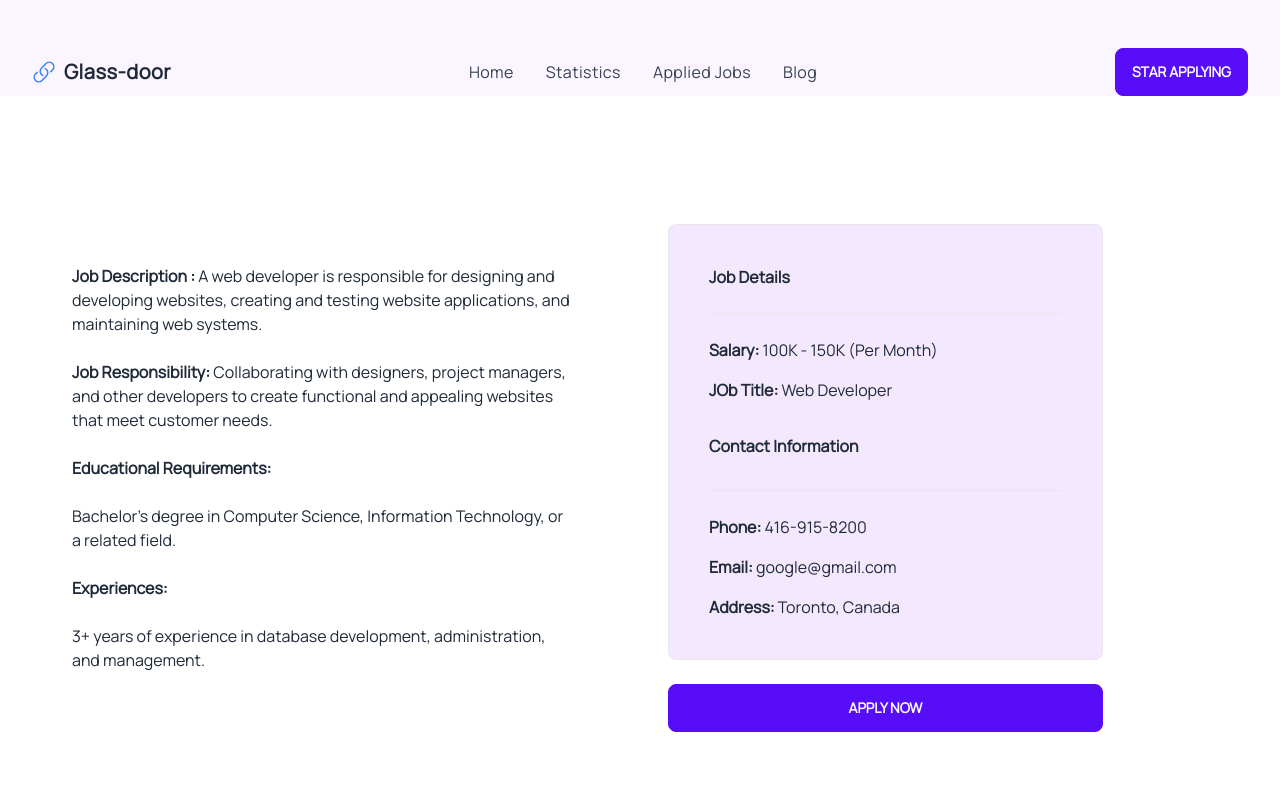
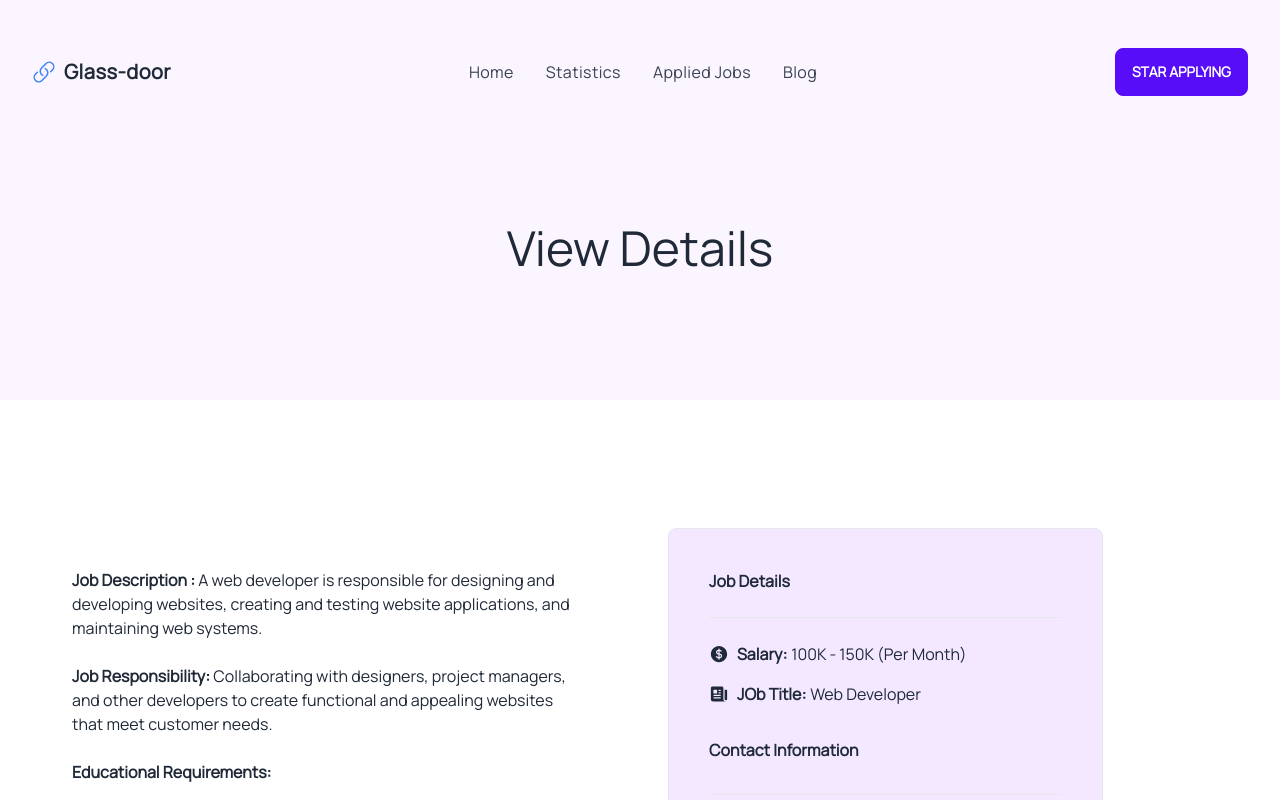
Before and after one commit to tariik12/glass-door, a React (Vite) app: page /detailsFeaturedCard/1abc1 in a window 1280 px wide. Shown: the top 800 px of the page. Built offline with nearby package versions, Linux system fonts and the light colour scheme.

Commit message:
not found page netlify sloved

```diff
--- a/index.html
+++ b/index.html
@@ -4,7 +4,7 @@
     <meta charset="UTF-8" />
     <!-- <link rel="icon" type="image/svg+xml" href="/vite.svg" /> -->
     <meta name="viewport" content="width=device-width, initial-scale=1.0" />
-    <title>Vite + React</title>
+    <title>Assignment-9</title>
   </head>
   <body>
     <div id="root"></div>
--- a/src/assets/fakebd.js
+++ b/src/assets/fakebd.js
@@ -16,7 +16,7 @@ const addToDb =(data)=>{
 }
 
 const getShoppingCart = () => {
-    let shoppingCart = {};
+    let shoppingCart = [];
     const storedCart = localStorage.getItem('bookmark');
     if (storedCart) {
         shoppingCart = JSON.parse(storedCart);
@@ -24,9 +24,6 @@ const getShoppingCart = () => {
 
     return shoppingCart;
 }
-
-
-
 export {
     addToDb,
     getShoppingCart,
--- a/src/components/AppliedJobs.jsx
+++ b/src/components/AppliedJobs.jsx
@@ -8,10 +8,8 @@ import { toast } from 'react-hot-toast';
 
 const AppliedJobs = () => {
     const saveData =useContext(ProductContext)
-    // const getShoppingCar =getShoppingCart()
-    // console.log(getShoppingCar)
     console.log(saveData)
-//    if (!saveData.length === 0){
+    console.log(saveData)
         const [data,setData] = useState(saveData)
     const handleData =(id)=>{
             const k = saveData.filter(f =>f.rem_onsite_job === id)
@@ -24,20 +22,18 @@ const AppliedJobs = () => {
     return (
         <div>
             <h1 className='bg-purple-50 p-5 text-center text-5xl py-28'>Applied Jobs</h1>
-            <div className='flex justify-center '>
+            <div className='flex justify-end my-container gap-5 my-5 '>
                 <button onClick={() => handleData("Remote")}  className='my-btn'>Remote</button>
                 <button onClick={() => remoteData("Onsite")} className='my-btn'>Onsite</button>
-            </div>
-            {
+            </div >
+           <div>
+           {
                data.map((save,index)=>
                     <CardAppliedJob save={save} key={index}/>)
             }
+           </div>
         </div>
     );
-    // }
-    // else{
-    //      toast.error('No Job Applied')
-    // }
 
 };
 
--- a/src/components/CardAppliedJob.jsx
+++ b/src/components/CardAppliedJob.jsx
@@ -1,23 +1,34 @@
 import React from 'react';
 import { Link } from 'react-router-dom';
+import {
+  MapPinIcon,
+  CurrencyDollarIcon
+} from '@heroicons/react/24/solid'
 
 
 const CardAppliedJob = ({save}) => {
     const {company_picture,job_title,company_logo,company_name,rem_onsite_job,fulltime_part_time,location,salary}=save
     return (
-        <div className='my-container border flex items-center'>
-          <div>
-          <img src={company_picture} alt="" />
+        <div className=' my-container p-5 border flex justify-between items-center'>
+         <div className='flex items-center gap-2'>
+         <div>
+          <img className='rounded-lg' src={company_picture} alt="" />
           </div>
-       <div>
-       <p>{job_title}</p>
-       <p>{company_logo}</p>
-       <p>{company_name}</p>
-       <p>{rem_onsite_job}</p>
-       <p>{fulltime_part_time}</p>
-       <p>{location}</p>
-       <p>{salary}</p>
+       <div className='text-start w-100'>
+       <h4 className='font-extrabold '>{job_title}</h4>
+       <p className='mt-2 mb-4'>{company_name}</p>
+      <div className='flex gap-2 '>
+      <p className='border rounded p-1'>{rem_onsite_job}</p>
+       <p className='border rounded p-1'>{fulltime_part_time}</p>
+      </div>
+      <div className='flex mt-2 mb-6 '>
+            <MapPinIcon className='w-5 me-1 '  />
+            <p className=' me-1'> {location}</p>
+            <CurrencyDollarIcon className='w-5 me-1' />
+            <p className=''>{salary}</p>
+            </div>
        </div>
+         </div>
        <div className=''>
         <Link to='/'><button className='my-btn' >View Details</button></Link>
        </div>
--- a/src/components/Home/Banner/Banner.jsx
+++ b/src/components/Home/Banner/Banner.jsx
@@ -15,7 +15,7 @@ const Banner = () => {
             <button className="my-btn lg:mt-8 md:mt-8">Get Started</button>
             </div>
             <div className= 'flex justify-end'>
-                <img  className=' w-3/4   ' src="P3OLGJ1 copy 1.png" alt="" />
+                <img  className=' w-96 rounded   ' src="https://imagizer.imageshack.com/img924/4374/aQnXfl.jpg" alt="" />
             </div>
         </div>
         </div>
--- a/src/components/Home/DetailsFeaturedCard/DetailsFeaturedCard.jsx
+++ b/src/components/Home/DetailsFeaturedCard/DetailsFeaturedCard.jsx
@@ -1,6 +1,14 @@
 import React from 'react';
 import { useLoaderData, useParams } from 'react-router-dom';
 import { addToDb } from '../../../assets/fakebd';
+import {
+    MapPinIcon,
+    CurrencyDollarIcon,
+    PhoneIcon,
+    EnvelopeIcon,
+    NewspaperIcon
+  } from '@heroicons/react/24/solid'
+
 
 
 const DetailsFeaturedCard = () => {
@@ -10,8 +18,9 @@ const DetailsFeaturedCard = () => {
     const { company_name, con_info_email, con_info_phone, educational_requirements, experiences,fulltime_part_time, job_description, job_responsibility, job_title, location, rem_onsite_job, salary,company_picture} =detailsFeaturedCard ;
 
     return (
-
-        <div className='grid grid-cols-2  gap-14 my-container mt-32'>
+        <div>
+            <h1 className='bg-purple-50 text-5xl text-center py-32'>View Details</h1>
+             <div className='grid grid-cols-2  gap-14 my-container mt-32'>
         <div className=' rounded-lg p-10 '>
             <p><strong>Job Description :</strong> {job_description}</p>
             <p className='my-6'><strong>Job Responsibility:</strong>{job_responsibility}</p>
@@ -23,13 +32,13 @@ const DetailsFeaturedCard = () => {
     <h4 className='font-extrabold'>Job Details</h4>
     <hr className='my-6' />
 
-    <p><strong>Salary:</strong> {salary}</p>
-    <p className='mt-4'><strong>JOb Title:</strong>  {job_title}</p>
+    <p className='flex gap-1'> <CurrencyDollarIcon className='w-5 me-1' /><strong>Salary:</strong> {salary}</p>
+    <p className='mt-4 flex gap-1'> <NewspaperIcon className='w-5 me-1' /><strong>JOb Title:</strong>  {job_title}</p>
     <h4 className='my-8 font-extrabold'>Contact Information</h4>
     <hr className=''/>
-    <p className='mt-6 mb-4'><strong>Phone:</strong> {con_info_phone}</p>
-    <p><strong>Email:</strong> {con_info_email}</p>
-    <p className='mt-4'><strong >Address:</strong> {location}</p>
+    <p className='mt-6 mb-4 flex gap-1'> <PhoneIcon className='w-5 me-1 '  /><strong>Phone:</strong> {con_info_phone}</p>
+    <p className='flex gap-1'><EnvelopeIcon className='w-5 me-1' /> <strong>Email:</strong> {con_info_email}</p>
+    <p className='mt-4 flex gap-1'><MapPinIcon className='w-5 me-1 '  /><strong >Address:</strong> {location}</p>
     </div>
 
     <div className='mt-6'>
@@ -39,6 +48,7 @@ const DetailsFeaturedCard = () => {
 
 
             </div>
+        </div>
     );
 };
 
```
Also changed, not shown: public/P3OLGJ1 copy 1.png (deleted), 1 other file (tests, documents, lock files or other folders).
